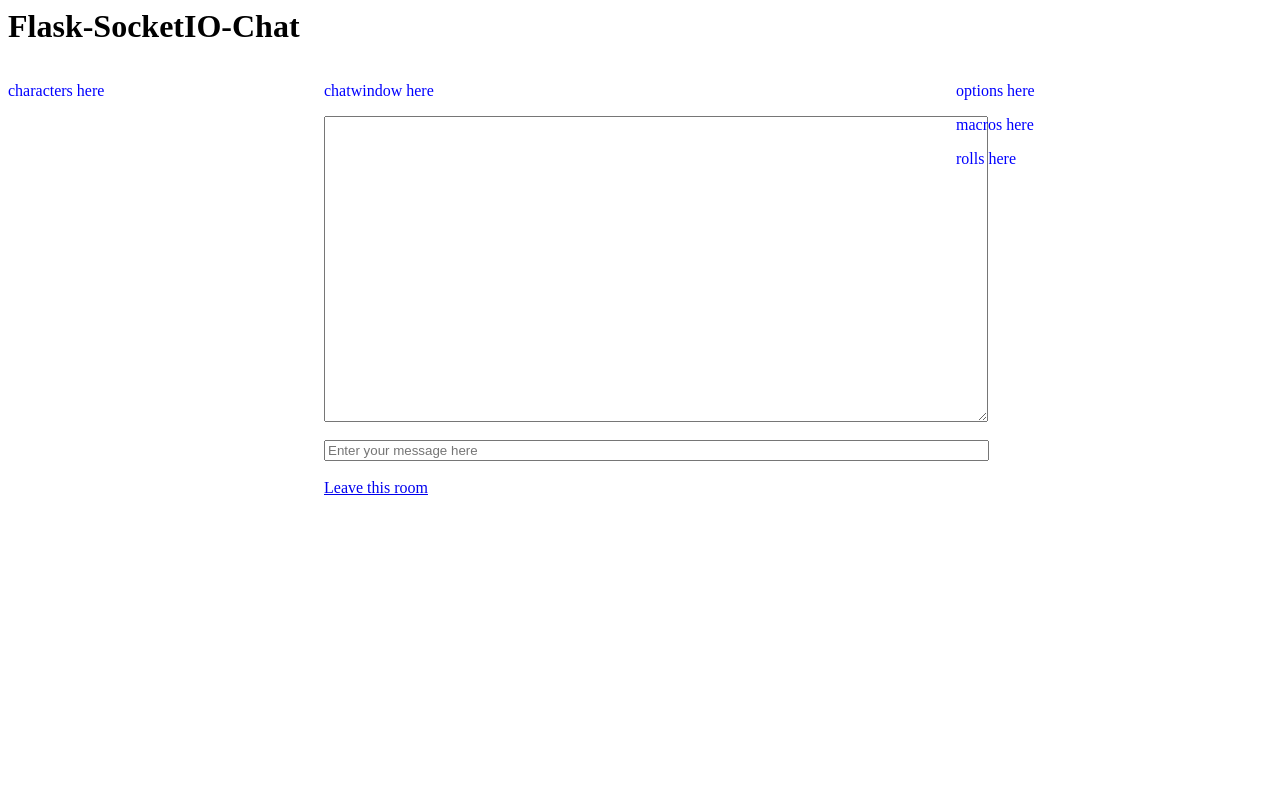
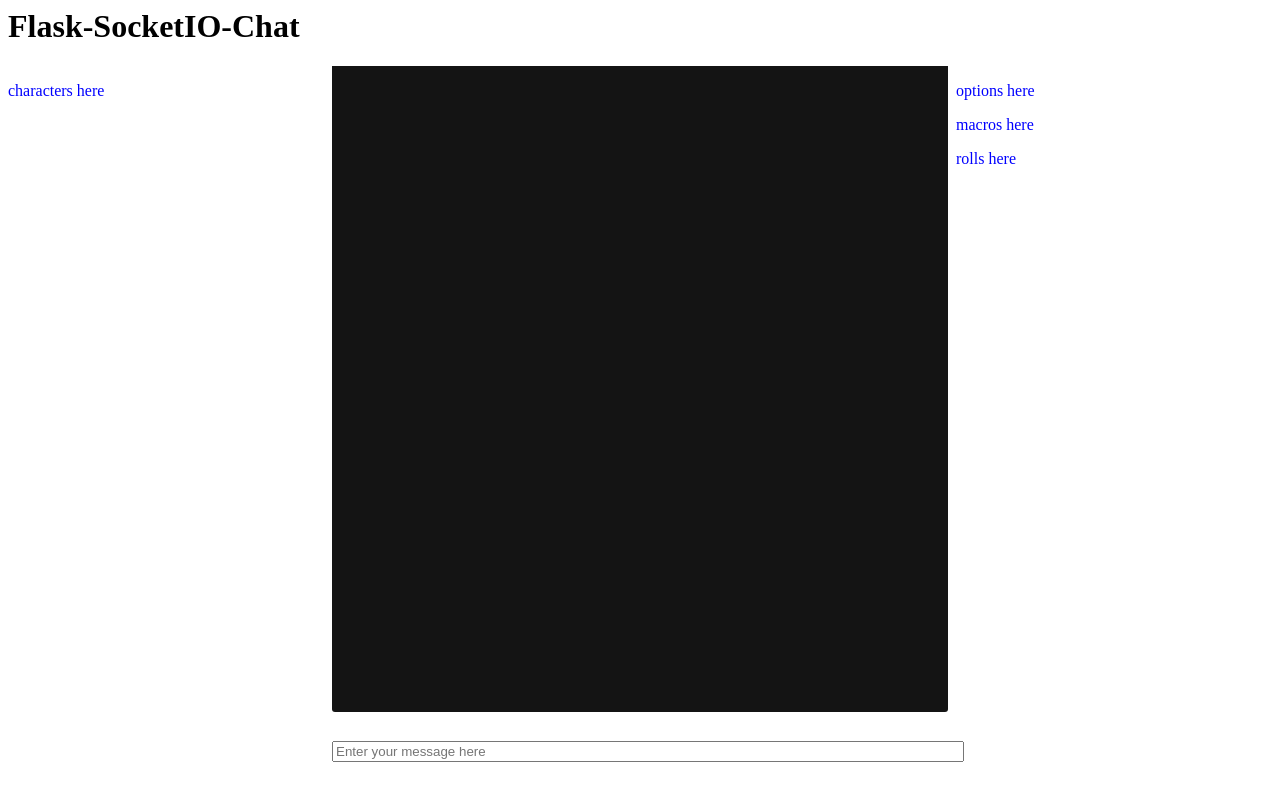
Before and after one commit to pullao/Farspeaker, a Python web app: template app/templates/chat.html in a window 1280 px wide. Run offline with Jinja, Linux system fonts and the light colour scheme; the template is opened without the code that fills it, so the values that code supplies are empty; some libraries are stand-ins or nearby versions.

Commit message:
gave her a makeovver, and converted from textarea to list items

```diff
--- a/app/static/style.css
+++ b/app/static/style.css
@@ -8,11 +8,47 @@ p {
 }
 
 #middlecolumn {
+	position:relative;
 	width: 50%;
 	float: left;
+	height: 90%;
 }
 
 #rightcolumn {
 	width: 25%;
 	float: left;
 }
+
+#chatwindow {
+  position:absolute;
+  top:0;
+  right: 8;
+  bottom: 60;
+  left: 8;
+
+  margin: 0;
+  padding: 10px;
+  list-style: none;
+  background: #141414;
+  color: #45D40C;
+  font: 1.25em 'Andale Mono', Consolas, 'Courier New';
+  line-height: 1.6em;
+
+  overflow: auto;
+
+  -webkit-border-bottom-right-radius: 3px;
+  -webkit-border-bottom-left-radius: 3px;
+  -moz-border-radius-bottomright: 3px;
+  -moz-border-radius-bottomleft: 3px;
+  border-bottom-right-radius: 3px;
+  border-bottom-left-radius: 3px;
+}
+
+#textfield {
+	position: absolute;
+	bottom: 10;
+	left: 8;
+	right: 8;
+
+	width:100%;
+}
--- a/app/templates/chat.html
+++ b/app/templates/chat.html
@@ -12,18 +12,22 @@
                     socket.emit('joined', {});
                 });
                 socket.on('status', function(data) {
-                    $('#chat').val($('#chat').val() + '<' + data.msg + '>\n');
-                    $('#chat').scrollTop($('#chat')[0].scrollHeight);
+                    console.log(data.msg);
+                    $('#chat').append('<li>&lt;'+data.msg+'&gt;</li>');
+                    // $('#chat').val($('#chat').val() + '<' + data.msg + '>\n');
+                    $('#chatwindow').scrollTop($('#chatwindow')[0].scrollHeight);
                 });
                 socket.on('message', function(data) {
-                    $('#chat').val($('#chat').val() + data.msg + '\n');
-                    $('#chat').scrollTop($('#chat')[0].scrollHeight);
+                    console.log(data.msg);
+                    $('#chat').append('<li>'+data.msg+'</li>');
+                    // $('#chat').val($('#chat').val() + data.msg + '\n');
+                    $('#chatwindow').scrollTop($('#chatwindow')[0].scrollHeight);
                 });
-                $('#text').keypress(function(e) {
+                $('#textfield').keypress(function(e) {
                     var code = e.keyCode || e.which;
                     if (code == 13) {
-                        text = $('#text').val();
-                        $('#text').val('');
+                        text = $('#textfield').val();
+                        $('#textfield').val('');
                         socket.emit('text', {msg: text});
                     }
                 });
@@ -45,10 +49,13 @@
                 <div id="characters"><p>characters here</p></div>
             </div>
             <div id="middlecolumn">
-                <div id="chatwindow"><p>chatwindow here</p></div>
-                <textarea id="chat" cols="80" rows="20"></textarea><br><br>
-                <input id="text" size="80" placeholder="Enter your message here"><br><br>
-            <a href="#" onclick="leave_room();">Leave this room</a>
+                <div id="chatwindow">
+                    <ul id="chat">
+
+                    </ul>
+                </div>
+                <input id="textfield" size="80" placeholder="Enter your message here"><br><br>
+            <!-- <a href="#" onclick="leave_room();">Leave this room</a> -->
             </div>
             <div id="rightcolumn">
                 <div id="options"><p>options here</p></div>
```
